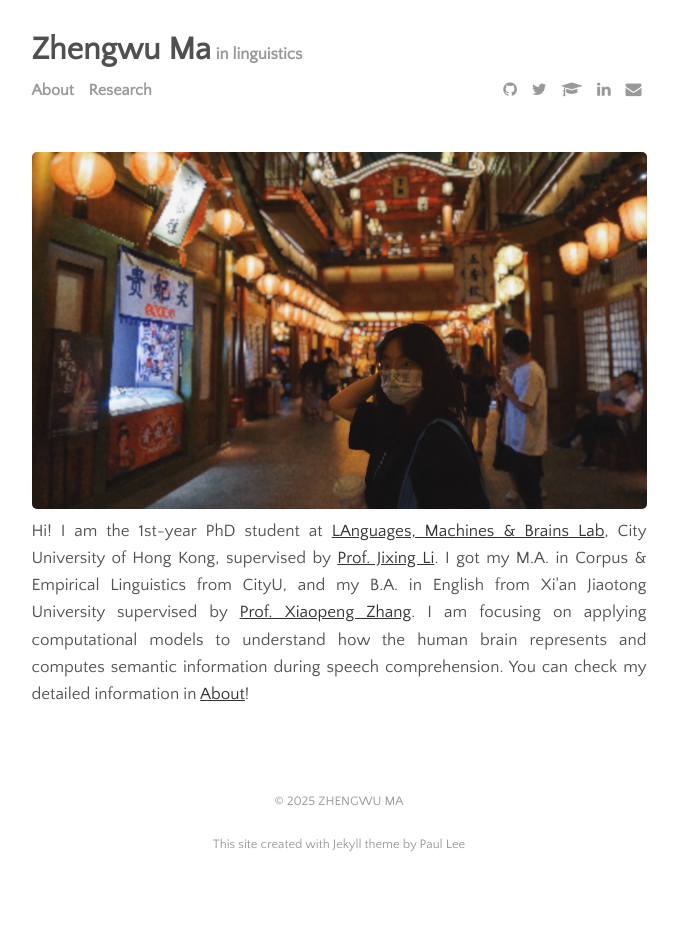
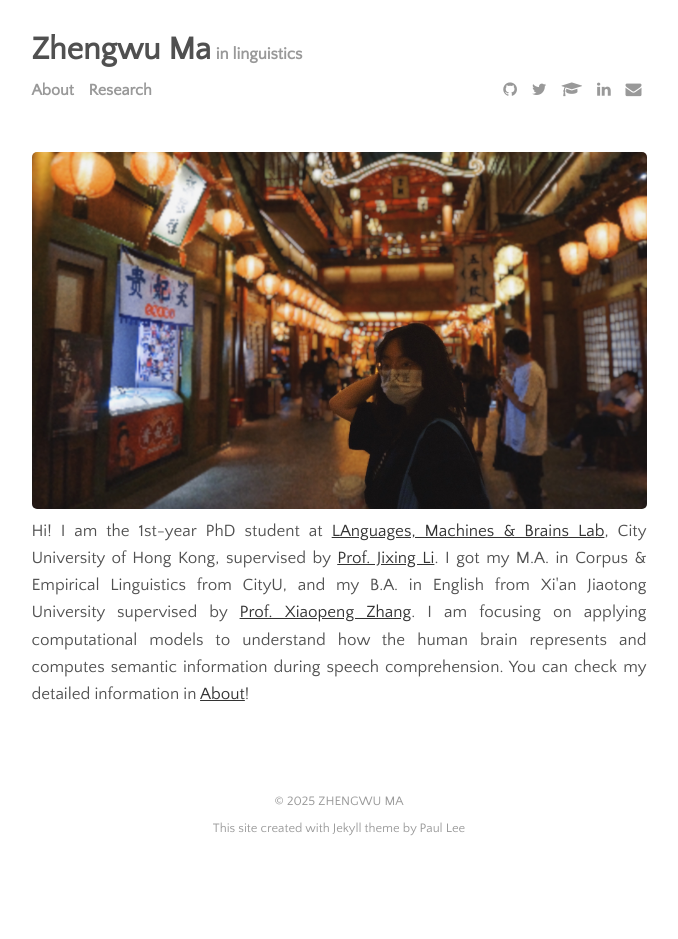
Before and after one commit to zhengwuma/zhengwuma.github.io, a Jekyll site: the page built from index.html, in a window 1280 px wide. Shown: the whole page, without its empty margins (301-979 px from the left). Built offline with Jekyll 4.4.1, drawn with Linux system fonts in a browser that asks for light colours; the list of posts is cut into pages by our own code.

Commit message:
Update footer.html

```diff
--- a/_includes/footer.html
+++ b/_includes/footer.html
@@ -1,4 +1,3 @@
 <footer class="footer">
-   <div class="footer-description">© 2025 ZHENGWU MA</div>
-  <div class="footer-description">This site created with Jekyll theme by Paul Lee </div>
+   <div class="footer-description">© 2025 ZHENGWU MA<br>This site created with Jekyll theme by Paul Lee </div>
 </footer>
```
